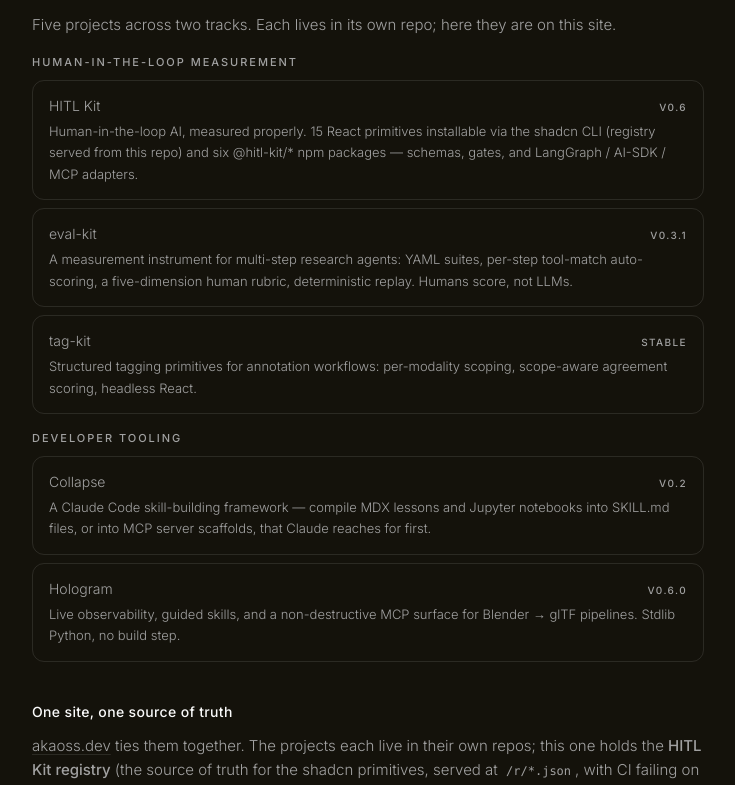
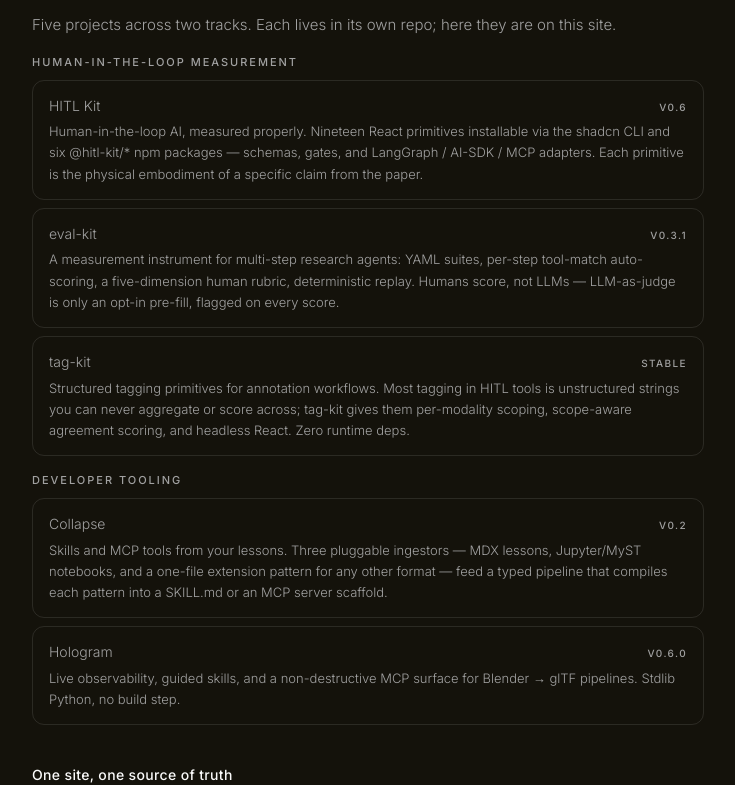
Before and after one commit to akaieuan/fkayion, a Next.js app: page /demo/akaoss in a window 1280 px wide. Shown: the part 640-1425 px from the top of the page, without its empty margins (272-1007 px from the left). Built offline with nearby package versions, Linux system fonts and the light colour scheme.

Commit message:
Sync akaOSS toolkit facts with akaoss.dev/projects: HITL Kit fifteen→nineteen primitives (verified against the live registry: 19 ui + 4 lib items), eval-kit's LLM-as-judge-as-opt-in-prefill nuance, tag-kit's unstructured-strings rationale, and Collapse's third ingestor + MCP-tool output

```diff
--- a/app/aka-style/page.tsx
+++ b/app/aka-style/page.tsx
@@ -100,7 +100,7 @@
   },
   {
     name: 'HITL Kit',
-    what: 'Fifteen human-in-the-loop React primitives, installable via the shadcn CLI. The interaction half of this language.',
+    what: 'Nineteen human-in-the-loop React primitives, installable via the shadcn CLI. The interaction half of this language.',
     href: '/demo/hitl-kit',
     internal: true,
   },
--- a/app/demo/akaoss/page.tsx
+++ b/app/demo/akaoss/page.tsx
@@ -24,20 +24,20 @@
   {
     name: 'HITL Kit',
     href: '/demo/hitl-kit',
-    blurb: 'Human-in-the-loop AI, measured properly. 15 React primitives installable via the shadcn CLI (registry served from this repo) and six @hitl-kit/* npm packages — schemas, gates, and LangGraph / AI-SDK / MCP adapters.',
+    blurb: 'Human-in-the-loop AI, measured properly. Nineteen React primitives installable via the shadcn CLI and six @hitl-kit/* npm packages — schemas, gates, and LangGraph / AI-SDK / MCP adapters. Each primitive is the physical embodiment of a specific claim from the paper.',
     status: 'v0.6',
   },
   {
     name: 'eval-kit',
     href: '/demo/eval-kit',
-    blurb: 'A measurement instrument for multi-step research agents: YAML suites, per-step tool-match auto-scoring, a five-dimension human rubric, deterministic replay. Humans score, not LLMs.',
+    blurb: 'A measurement instrument for multi-step research agents: YAML suites, per-step tool-match auto-scoring, a five-dimension human rubric, deterministic replay. Humans score, not LLMs — LLM-as-judge is only an opt-in pre-fill, flagged on every score.',
     status: 'v0.3.1',
   },
   {
     name: 'tag-kit',
     href: 'https://www.akaoss.dev/projects/tag-kit',
     external: true,
-    blurb: 'Structured tagging primitives for annotation workflows: per-modality scoping, scope-aware agreement scoring, headless React.',
+    blurb: 'Structured tagging primitives for annotation workflows. Most tagging in HITL tools is unstructured strings you can never aggregate or score across; tag-kit gives them per-modality scoping, scope-aware agreement scoring, and headless React. Zero runtime deps.',
     status: 'stable',
   },
 ]
@@ -46,7 +46,7 @@
   {
     name: 'Collapse',
     href: '/demo/collapse',
-    blurb: 'A Claude Code skill-building framework — compile MDX lessons and Jupyter notebooks into SKILL.md files, or into MCP server scaffolds, that Claude reaches for first.',
+    blurb: 'Skills and MCP tools from your lessons. Three pluggable ingestors — MDX lessons, Jupyter/MyST notebooks, and a one-file extension pattern for any other format — feed a typed pipeline that compiles each pattern into a SKILL.md or an MCP server scaffold.',
     status: 'v0.2',
   },
   {
--- a/app/demo/collapse/page.tsx
+++ b/app/demo/collapse/page.tsx
@@ -20,7 +20,7 @@
 export const metadata = {
   title: 'Collapse — Pattern → SKILL.md Compiler for Claude Code | akaBuild',
   description:
-    'A Claude Code skill-building framework: three pluggable ingestors (MDX lessons, Jupyter notebooks, custom) feed a typed pipeline that compiles each pattern into a SKILL.md and atomically writes it to ~/.claude/skills/. Next.js 16 + TypeScript.',
+    'A Claude Code skill-building framework: three pluggable ingestors — MDX lessons, Jupyter .ipynb / MyST .md, and a one-file extension pattern for any other source format — feed a typed pipeline that compiles each pattern into a SKILL.md or an MCP server scaffold, written atomically to ~/.claude/skills/. Next.js 16 + TypeScript.',
 }
 
 export default function CollapseProjectPage() {
--- a/app/demo/eval-kit/page.tsx
+++ b/app/demo/eval-kit/page.tsx
@@ -201,7 +201,9 @@
                 Every other eval framework I looked at lets an LLM grade the output because human
                 scoring is expensive. eval-kit treats that expense as the point. If the same family
                 of model that produced the answer also grades it, the eval inherits the model&apos;s
-                blind spots. The accepted RFC for v0.5&apos;s continuous-learning flywheel doubles down: AI
+                blind spots. LLM-as-judge exists in the tool only as an opt-in pre-fill, and every
+                score it touches is flagged as such — so a human-scored run and an assisted one are
+                never mistaken for each other. The accepted RFC for v0.5&apos;s continuous-learning flywheel doubles down: AI
                 agents can <em>propose</em> training updates, but a human must approve each proposal
                 before it can feed an export. Auto-approval is named in the spec as a guardrail
                 violation that should fork the project, not amend it.
--- a/app/demo/hitl-kit/page.tsx
+++ b/app/demo/hitl-kit/page.tsx
@@ -5,7 +5,7 @@
 export const metadata = {
   title: 'HITL Kit — Human-in-the-Loop AI, Measured Properly | akaBuild',
   description:
-    'An open-source design system, component library, and perspective paper on human-in-the-loop AI. Fifteen primitives, six @hitl-kit/* npm packages, a shadcn registry, and a research argument connecting them.',
+    'An open-source design system, component library, and perspective paper on human-in-the-loop AI. Nineteen primitives, six @hitl-kit/* npm packages, a shadcn registry, and a research argument connecting them.',
 }
 
 export default function HitlKitProjectPage() {
@@ -115,7 +115,7 @@
               <strong className="font-medium text-foreground/90">perspective paper</strong> arguing that
               95% of enterprise AI pilots fail because we evaluate systems for autonomous completion when
               deployment demands human-AI collaboration; a{' '}
-              <strong className="font-medium text-foreground/90">component library</strong> of fifteen HITL
+              <strong className="font-medium text-foreground/90">component library</strong> of nineteen HITL
               primitives that installs into any shadcn/ui project via one CLI command, plus six{' '}
               <code className="rounded bg-muted/60 px-1 py-0.5 font-mono text-[12px]">@hitl-kit/*</code> npm
               packages; and a{' '}
@@ -136,14 +136,14 @@
                 and editorial typography.
               </li>
               <li>
-                <span className="text-foreground/85">Fifteen HITL primitives.</span> Among them: Interrupt
+                <span className="text-foreground/85">Nineteen HITL primitives.</span> Among them: Interrupt
                 Card, Subagent Status, MiniTrace, AI Generation Scale, Context Chips, QA Flow, Writing
                 Agent, Research Agent, Batch Queue, Search Result Card, Approve/Reject Row. Each one is the
                 physical embodiment of a specific claim from the paper.
               </li>
               <li>
-                <span className="text-foreground/85">Shadcn registry with fifteen endpoints.</span>{' '}
-                registry.json, a build pipeline (pnpm registry:build), and fifteen JSON manifests served
+                <span className="text-foreground/85">Shadcn registry with nineteen endpoints.</span>{' '}
+                registry.json, a build pipeline (pnpm registry:build), and nineteen JSON manifests served
                 at hitlkit.dev/r/*.json. Transitive dependencies resolve correctly. End-to-end tested:
                 anyone on the open internet can run{' '}
                 <code className="rounded bg-muted/60 px-1 py-0.5 font-mono text-[12px]">
--- a/app/demo/hitl-practice/page.tsx
+++ b/app/demo/hitl-practice/page.tsx
@@ -89,7 +89,7 @@
               <Link href="/demo/hitl-kit" className={linkSage}>
                 HITL Kit
               </Link>{' '}
-              packages the patterns as fifteen installable primitives.
+              packages the patterns as nineteen installable primitives.
             </p>
           </section>
 
--- a/app/demo/page.tsx
+++ b/app/demo/page.tsx
@@ -75,7 +75,7 @@
     title: 'Collapse',
     tags: ['Open source', 'Dev tool', 'Write-up'],
     description:
-      'Pattern → SKILL.md compiler for Claude Code. Three pluggable ingestors (MDX, Jupyter, custom) feed a typed pipeline with local atomic writes to ~/.claude/skills/. Next.js 16 + TypeScript.',
+      'Skills and MCP tools from your lessons. Three pluggable ingestors (MDX, Jupyter/MyST, and a one-file pattern for anything else) feed a typed pipeline with local atomic writes to ~/.claude/skills/. v0.2.',
     href: '/demo/collapse',
     img: collapseHome,
   },
@@ -91,7 +91,7 @@
     title: 'HITL Kit',
     tags: ['Open source', 'Write-up'],
     description:
-      'Design system, fifteen HITL primitives, six @hitl-kit/* npm packages, shadcn registry, and personal research paper.',
+      'Design system, nineteen HITL primitives, six @hitl-kit/* npm packages, shadcn registry, and personal research paper.',
     href: '/demo/hitl-kit',
     img: hitlKitHero,
   },
@@ -99,7 +99,7 @@
     title: 'EVAL Kit',
     tags: ['Open source', 'Write-up'],
     description:
-      'Agent eval framework: human scoring, YAML suites, local dashboard, CLI; five dimensions LLM judges miss.',
+      'Agent eval framework: humans score, not LLMs — LLM-as-judge is only an opt-in pre-fill, flagged on every score. YAML suites, local dashboard, CLI, five dimensions LLM judges miss.',
     href: '/demo/eval-kit',
     img: evalKitOverview,
   },
```
